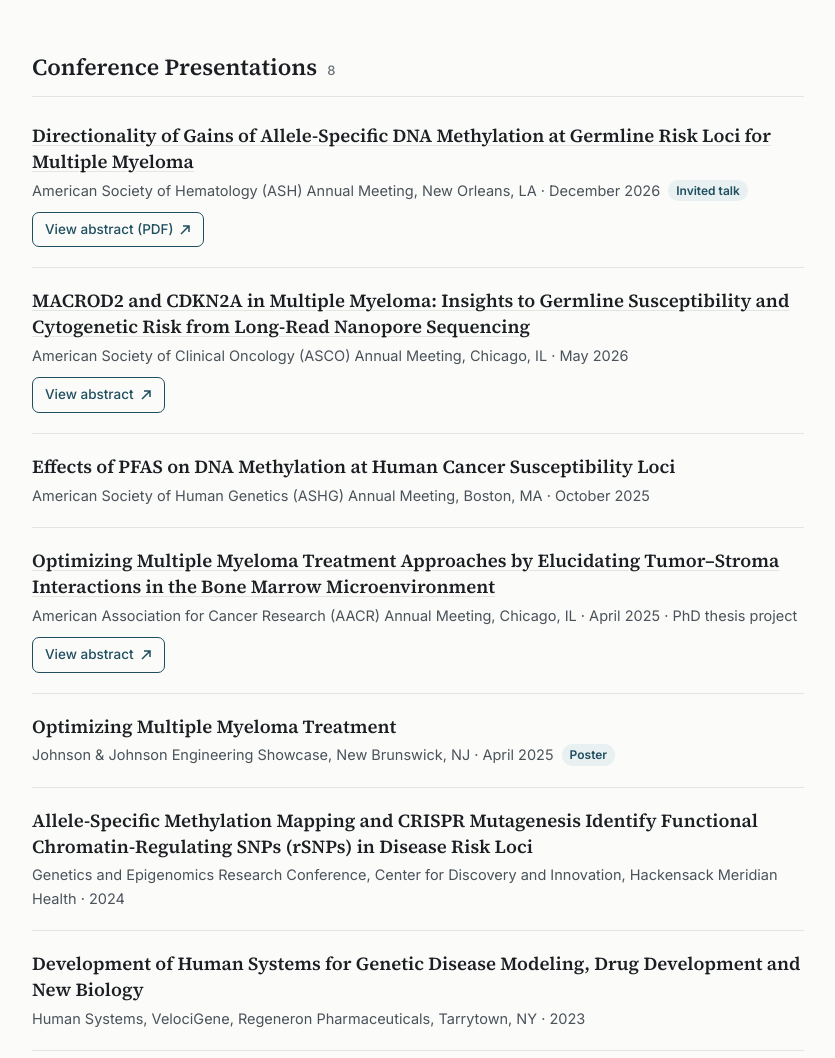
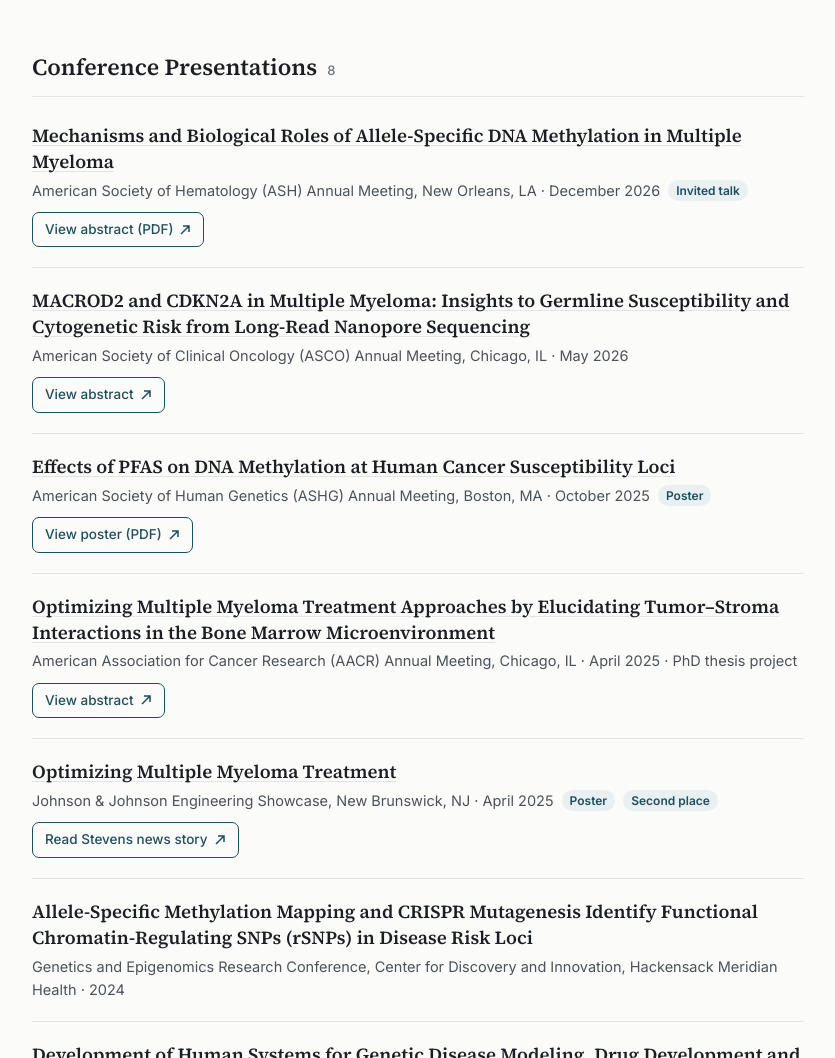
Before and after one commit to pbehbood/publications, a plain HTML site: page index.html in a window 1280 px wide. Shown: the part 2612-3670 px from the top of the page, without its empty margins (222-1057 px from the left). Drawn offline with Linux system fonts and the light colour scheme.

Commit message:
Link ASH abstract, ASHG poster, and J&J award story in presentations
Co-Authored-By: Claude Opus 5.5 <noreply@anthropic.com>

```diff
--- a/index.html
+++ b/index.html
@@ -274,9 +274,9 @@
     <h2 id="h-pres">Conference Presentations <span class="count">8</span></h2>
     <ul class="list">
       <li class="item">
-        <h3><a href="papers/Behboodi-ASH-2026-abstract.pdf" target="_blank" rel="noopener">Directionality of Gains of Allele-Specific DNA Methylation at Germline Risk Loci for Multiple Myeloma</a></h3>
+        <h3><a href="papers/Behboodi-ASH-2026-abs26-15093.pdf" target="_blank" rel="noopener">Mechanisms and Biological Roles of Allele-Specific DNA Methylation in Multiple Myeloma</a></h3>
         <p class="venue">American Society of Hematology (ASH) Annual Meeting, New Orleans, LA &middot; December 2026 <span class="tag">Invited talk</span></p>
-        <p class="actions"><a class="btn" href="papers/Behboodi-ASH-2026-abstract.pdf" target="_blank" rel="noopener">View abstract (PDF) <svg viewBox="0 0 12 12" aria-hidden="true"><path d="M4 2h6v6M10 2 2 10" fill="none" stroke="currentColor" stroke-width="1.5"/></svg></a></p>
+        <p class="actions"><a class="btn" href="papers/Behboodi-ASH-2026-abs26-15093.pdf" target="_blank" rel="noopener">View abstract (PDF) <svg viewBox="0 0 12 12" aria-hidden="true"><path d="M4 2h6v6M10 2 2 10" fill="none" stroke="currentColor" stroke-width="1.5"/></svg></a></p>
       </li>
       <li class="item">
         <h3><a href="https://www.asco.org/abstracts-presentations/262455" target="_blank" rel="noopener">MACROD2 and CDKN2A in Multiple Myeloma: Insights to Germline Susceptibility and Cytogenetic Risk from Long-Read Nanopore Sequencing</a></h3>
@@ -284,8 +284,9 @@
         <p class="actions"><a class="btn" href="https://www.asco.org/abstracts-presentations/262455" target="_blank" rel="noopener">View abstract <svg viewBox="0 0 12 12" aria-hidden="true"><path d="M4 2h6v6M10 2 2 10" fill="none" stroke="currentColor" stroke-width="1.5"/></svg></a></p>
       </li>
       <li class="item">
-        <h3>Effects of PFAS on DNA Methylation at Human Cancer Susceptibility Loci</h3>
-        <p class="venue">American Society of Human Genetics (ASHG) Annual Meeting, Boston, MA &middot; October 2025</p>
+        <h3><a href="papers/Behboodi-ASHG-2025-PFOS-poster.pdf" target="_blank" rel="noopener">Effects of PFAS on DNA Methylation at Human Cancer Susceptibility Loci</a></h3>
+        <p class="venue">American Society of Human Genetics (ASHG) Annual Meeting, Boston, MA &middot; October 2025 <span class="tag">Poster</span></p>
+        <p class="actions"><a class="btn" href="papers/Behboodi-ASHG-2025-PFOS-poster.pdf" target="_blank" rel="noopener">View poster (PDF) <svg viewBox="0 0 12 12" aria-hidden="true"><path d="M4 2h6v6M10 2 2 10" fill="none" stroke="currentColor" stroke-width="1.5"/></svg></a></p>
       </li>
       <li class="item">
         <h3><a href="https://doi.org/10.1158/1538-7445.AM2025-5237" target="_blank" rel="noopener">Optimizing Multiple Myeloma Treatment Approaches by Elucidating Tumor&ndash;Stroma Interactions in the Bone Marrow Microenvironment</a></h3>
@@ -293,8 +294,9 @@
         <p class="actions"><a class="btn" href="https://doi.org/10.1158/1538-7445.AM2025-5237" target="_blank" rel="noopener">View abstract <svg viewBox="0 0 12 12" aria-hidden="true"><path d="M4 2h6v6M10 2 2 10" fill="none" stroke="currentColor" stroke-width="1.5"/></svg></a></p>
       </li>
       <li class="item">
-        <h3>Optimizing Multiple Myeloma Treatment</h3>
-        <p class="venue">Johnson &amp; Johnson Engineering Showcase, New Brunswick, NJ &middot; April 2025 <span class="tag">Poster</span></p>
+        <h3><a href="https://www.stevens.edu/news/panteha-behboodi-wins-second-place-at-johnson-and-johnson-engineering" target="_blank" rel="noopener">Optimizing Multiple Myeloma Treatment</a></h3>
+        <p class="venue">Johnson &amp; Johnson Engineering Showcase, New Brunswick, NJ &middot; April 2025 <span class="tag">Poster</span> <span class="tag">Second place</span></p>
+        <p class="actions"><a class="btn" href="https://www.stevens.edu/news/panteha-behboodi-wins-second-place-at-johnson-and-johnson-engineering" target="_blank" rel="noopener">Read Stevens news story <svg viewBox="0 0 12 12" aria-hidden="true"><path d="M4 2h6v6M10 2 2 10" fill="none" stroke="currentColor" stroke-width="1.5"/></svg></a></p>
       </li>
       <li class="item">
         <h3>Allele-Specific Methylation Mapping and CRISPR Mutagenesis Identify Functional Chromatin-Regulating SNPs (rSNPs) in Disease Risk Loci</h3>
```
Also changed, not shown: 2 other files.
